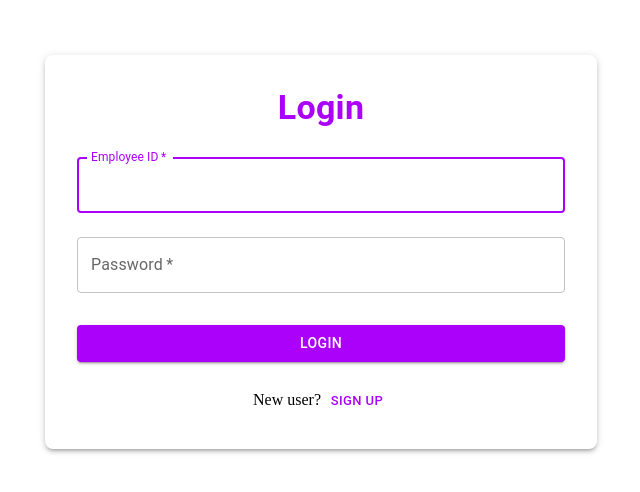
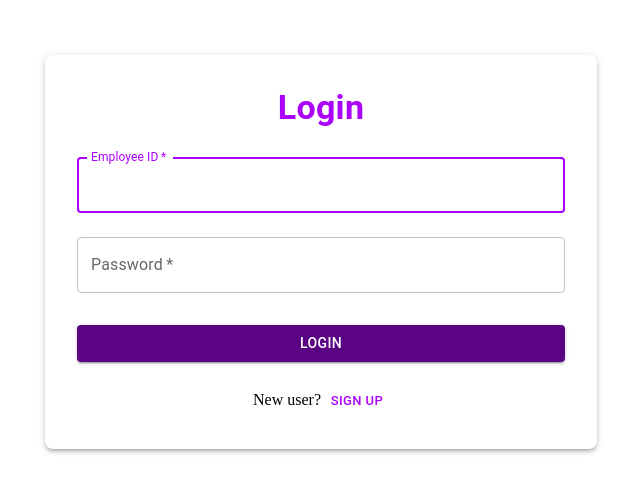
Before and after one commit to A-Basit02/IT-HelpDesk, a React (Vite) app in the folder client/: page /login in a window 1280 px wide. Shown: the part 188-680 px from the top of the page, without its empty margins (319-959 px from the left). Built offline with nearby package versions, Linux system fonts and the light colour scheme; no server answers.

Commit message:
ccode cleaning

```diff
--- a/client/src/components/DashboardLayout.jsx
+++ b/client/src/components/DashboardLayout.jsx
@@ -109,7 +109,7 @@ export default function DashboardLayout() {
 
   return (
     <Box sx={{ display: "flex" }}>
-      <AppBar position="fixed" sx={{ zIndex: (theme) => theme.zIndex.drawer + 1 }}>
+      <AppBar position="fixed" sx={{ zIndex: (theme) => theme.zIndex.drawer + 1, backgroundColor: "rgb(90, 4, 131)", }}>
         <Toolbar>
           <IconButton color="inherit" aria-label="open drawer" edge="start" onClick={handleDrawerToggle} sx={{ mr: 2, display: { md: "none" } }}>
             <MenuIcon />
--- a/client/src/components/user/UserTable.jsx
+++ b/client/src/components/user/UserTable.jsx
@@ -107,7 +107,7 @@ const UserTable = ({ users, onEdit, onDelete }) => {
       <TableContainer>
         <Table sx={{ minWidth: 650 }} aria-label="users table">
           <TableHead>
-            <TableRow sx={{ backgroundColor: 'primary.main' }}>
+            <TableRow sx={{ backgroundColor: "rgb(90, 4, 131)" }}>
               <TableCell sx={{ color: 'white', fontWeight: 'bold', width: 60 }}>
                 <TableSortLabel
                   active={orderBy === 'id'}
--- a/client/src/pages/admin/Profile.jsx
+++ b/client/src/pages/admin/Profile.jsx
@@ -6,7 +6,7 @@ import { Navigate } from "react-router-dom";
 const Profile = () => {
   const { user, loading } = useSelector((state) => state.auth);
 
-  console.log("AdminProfile component - user:", user, "loading:", loading);
+  // console.log("AdminProfile component - user:", user, "loading:", loading);
 
   if (loading) {
     return (
--- a/client/src/pages/auth/Login.jsx
+++ b/client/src/pages/auth/Login.jsx
@@ -83,7 +83,7 @@ const Login = () => {
           color="primary"
           fullWidth
           disabled={loading}
-          sx={{ mt: 3 }}
+          sx={{ mt: 3 , backgroundColor: "rgb(90, 4, 131)",}}
         >
           {loading ? "Logging in..." : "Login"}
         </Button>
--- a/client/src/redux/authSlice.js
+++ b/client/src/redux/authSlice.js
@@ -122,7 +122,7 @@ const authSlice = createSlice({
         state.loading = true;
       })
       .addCase(getLoggedInUser.fulfilled, (state, action) => {
-        console.log("getLoggedInUser fulfilled, payload:", action.payload);
+        // console.log("getLoggedInUser fulfilled, payload:", action.payload);
         state.loading = false;
         state.user = action.payload;
         // Update token in state from localStorage
--- a/client/src/routes/AdminRoute.jsx
+++ b/client/src/routes/AdminRoute.jsx
@@ -5,7 +5,7 @@ import { CircularProgress, Box } from "@mui/material";
 const AdminRoute = () => {
   const { user, loading, isInitialized } = useSelector((state) => state.auth);
 
-  console.log("AdminRoute user:", user, "loading:", loading, "isInitialized:", isInitialized);
+  // console.log("AdminRoute user:", user, "loading:", loading, "isInitialized:", isInitialized);
 
   // Wait for authentication to be initialized
   if (!isInitialized || loading) {
```
Also changed, not shown: client/src/App.css (line endings or trailing spaces).
